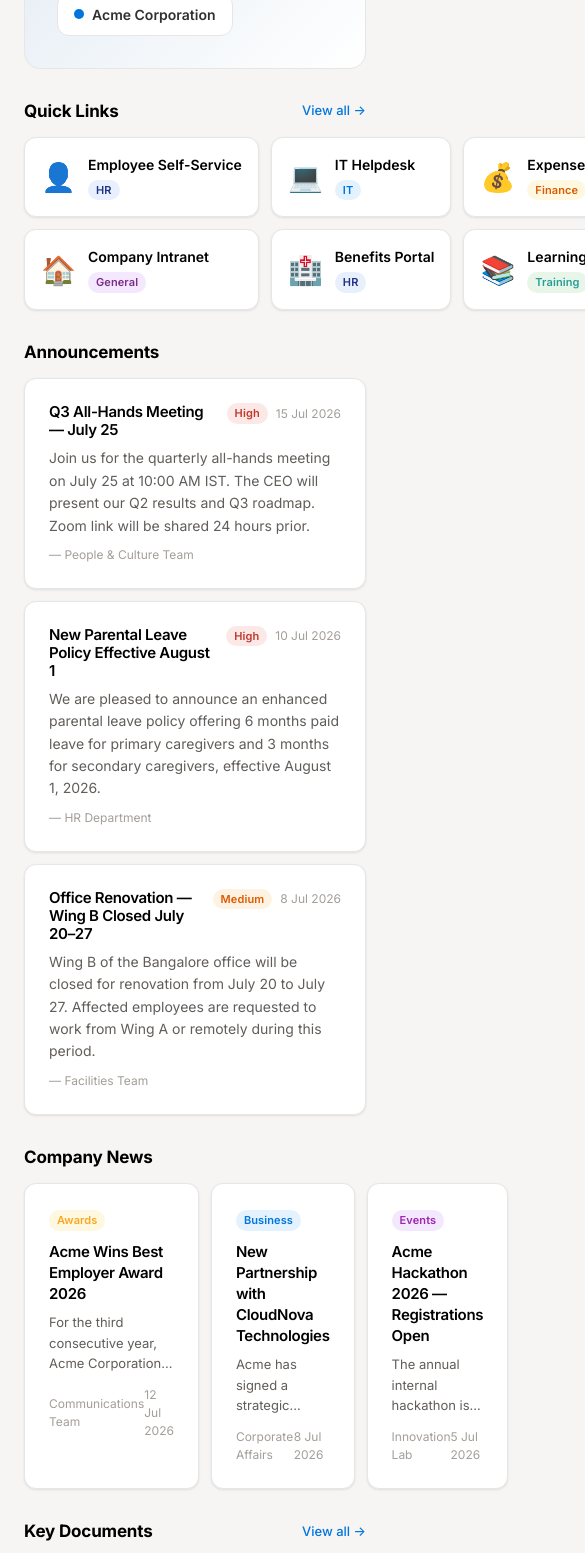
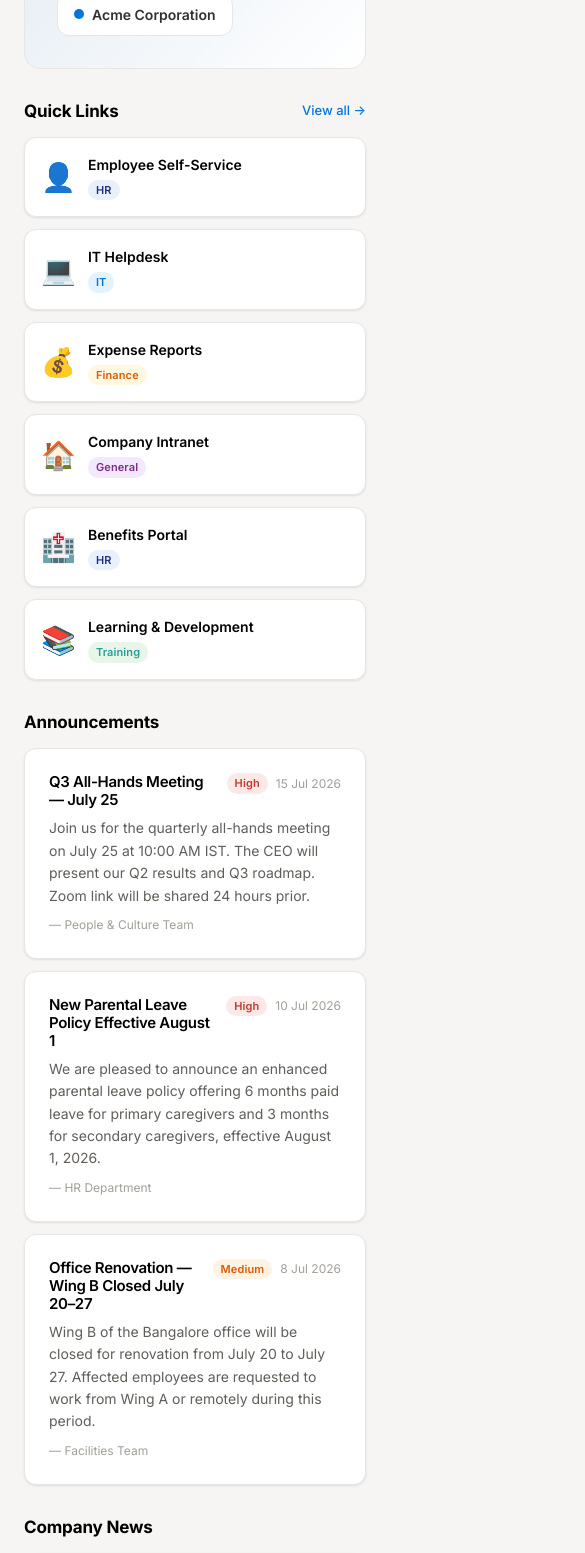
Before and after one commit to rat145/iConnect, a React (Create React App) app: page / in a window 390 px wide. Shown: the part 280-1833 px from the top of the page, 585 px wide, since content can reach past the window. Built offline with nearby package versions, Linux system fonts and the light colour scheme.

Commit message:
Fix responsive grid classes on homepage

```diff
--- a/src/pages/HomePage.jsx
+++ b/src/pages/HomePage.jsx
@@ -75,7 +75,7 @@
       {/* ── Quick Links ── */}
       <div style={{ marginBottom: 32 }}>
         <SectionHeader title="Quick Links" linkTo="/quick-links" />
-        <div style={{ display: 'grid', gridTemplateColumns: 'repeat(3, 1fr)', gap: 12 }}>
+        <div className="home-grid-3" style={{ display: 'grid', gridTemplateColumns: 'repeat(3, 1fr)', gap: 12 }}>
           {quickLinks.map((ql) => (
             <a key={ql.id} href={ql.url} target="_blank" rel="noopener noreferrer" style={{ textDecoration: 'none' }}>
               <Card hoverable style={{ padding: '16px', display: 'flex', alignItems: 'center', gap: 12 }}>
@@ -113,7 +113,7 @@
       {/* ── News ── */}
       <div style={{ marginBottom: 32 }}>
         <SectionHeader title="Company News" />
-        <div style={{ display: 'grid', gridTemplateColumns: 'repeat(3, 1fr)', gap: 12 }}>
+        <div className="home-grid-3" style={{ display: 'grid', gridTemplateColumns: 'repeat(3, 1fr)', gap: 12 }}>
           {news.map((item) => (
             <Card key={item.id} hoverable>
               <Badge label={item.category} style={{ marginBottom: 10 }} />
@@ -210,7 +210,7 @@
       {/* ── Events ── */}
       <div style={{ marginBottom: 32 }}>
         <SectionHeader title="Upcoming Events" />
-        <div style={{ display: 'grid', gridTemplateColumns: 'repeat(3, 1fr)', gap: 12 }}>
+        <div className="home-grid-3"style={{ display: 'grid', gridTemplateColumns: 'repeat(3, 1fr)', gap: 12 }}>
           {events.map((ev) => {
             const d = new Date(ev.date);
             const dayNum = d.toLocaleDateString('en-IN', { day: '2-digit' });
@@ -238,7 +238,7 @@
       {/* ── Directory Spotlight ── */}
       <div style={{ marginBottom: 16 }}>
         <SectionHeader title="Directory Spotlight" linkTo="/directory" />
-        <div style={{ display: 'grid', gridTemplateColumns: 'repeat(4, 1fr)', gap: 12 }}>
+        <div className="home-grid-4" style={{ display: 'grid', gridTemplateColumns: 'repeat(4, 1fr)', gap: 12 }}>
           {spotlight.map((emp) => (
             <Card key={emp.id} hoverable style={{ padding: '20px 16px', textAlign: 'center' }}>
               <Avatar name={emp.name} picture={emp.avatar} size={48} style={{ margin: '0 auto 10px' }} />
```
